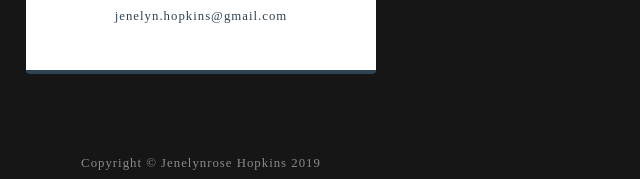
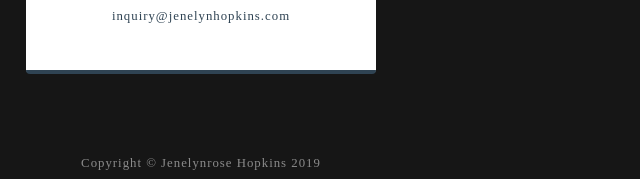
Before and after one commit to jenelynhopkins/jenelynrose.github.io, a website: page index.html in a window 1280 px wide. Shown: the part 3090-3269 px from the top of the page, 439-1079 px from the left. Drawn offline with Linux system fonts and the light colour scheme.

Commit message:
remove cname file and add new email

```diff
--- a/index.html
+++ b/index.html
@@ -185,7 +185,7 @@
                 <h4 class="text-uppercase m-0">Email</h4>
                 <hr class="my-4">
                 <div class="small text-black-50">
-                  <a href="#">jenelyn.hopkins@gmail.com</a>
+                  <a href="#">inquiry@jenelynhopkins.com</a>
                 </div>
               </div>
             </div>
```
Also changed, not shown: 1 other file.
